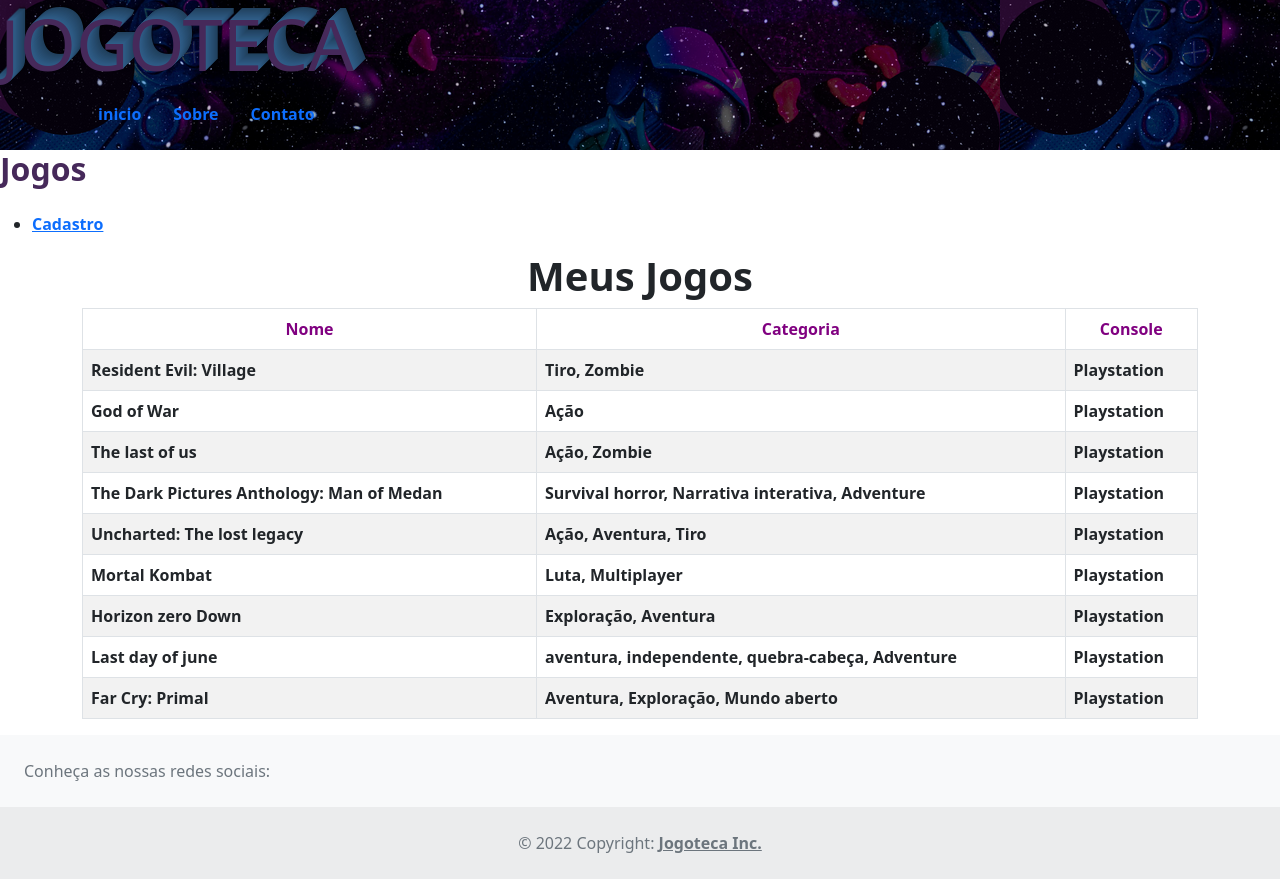
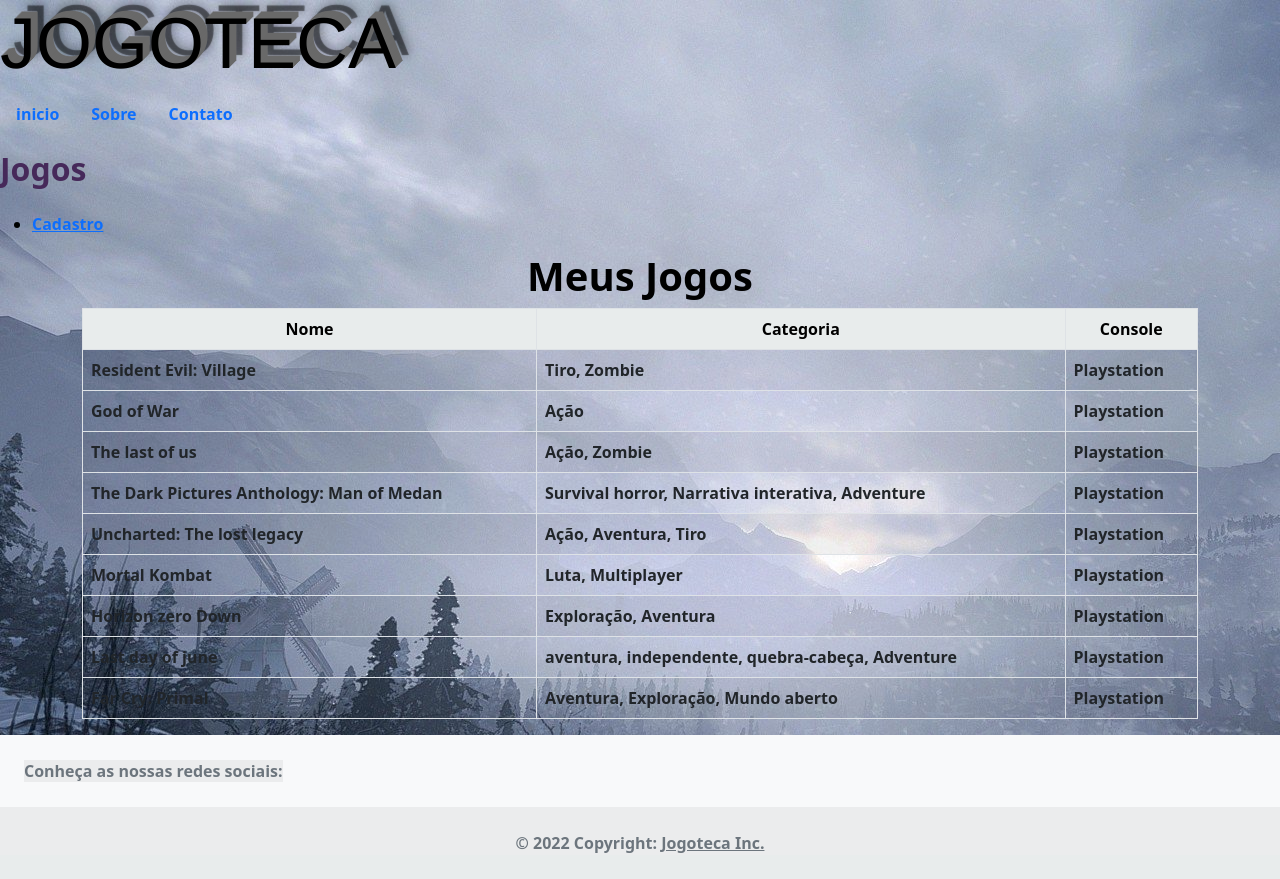
Before and after one commit to gabriellegad/jogoteca-2, a Flask app: page / in a window 1280 px wide. After the commit the page ends 853 px from the top, so only its background shows below. Run offline with Flask 2, Linux system fonts and the light colour scheme.

Commit message:
importante

```diff
--- a/main.py
+++ b/main.py
@@ -1,7 +1,6 @@
 from flask import Flask, render_template, request
 
-
-class Jogo:
+class Jogo :
     def __init__(self, nome, categoria, console):
         self.nome = nome
         self.categoria = categoria
@@ -26,7 +25,7 @@
 lista = [jogo1, jogo2, jogo3, jogo4, jogo5, jogo6, jogo7, jogo8, jogo9]
 
 app = Flask(__name__)
-
+app.secret_key = 'gad'
 
 @app.route('/')
 def ola():
@@ -37,6 +36,9 @@
 def novo():
     return render_template('novo.html', titulo='Meus Jogos')
 
+@app.route('/sobre')
+def sobre():
+    return render_template('novo.html', titulo='Meus Jogos')
 
 @app.route('/criar', methods=[
     "post",
@@ -49,6 +51,26 @@
     lista.append(jogo)
     return render_template('lista.html', titulo="Jogos", jogos=lista)
 
+@app.route('/login', methods=['GET', 'POST'])
+def login():
+  if request.method == 'POST':
+    email = request.form['email']
+    senha = request.form['senha']
+    usuario = usuarios.buscar(email, senha)
+    if usuario is None:
+      flash('Usuário/Senha inválidos.')
+    else:
+      session['usuario_email'] = usuario.email
+      session['usuario_email'] = usuario.nome
+      return redirect(url_for('index'))
+  return render_template('login.html')
+
+@app.route('/logout', methods=['POST'])
+def logout():
+  session.pop('usuario_email', None)
+  session.pop('usuario_nome', None)
+  return redirect(url_for('index'))
+
 
 # Esse código é para quando for rodar no Replit
 app.run(host='0.0.0.0', debug=True)
--- a/static/jogo.css
+++ b/static/jogo.css
@@ -1,27 +1,34 @@
+body {
+  background-image: url("evil.png");
+  height: 11px;
+
+}
+
 .cabecalho{
-  background-image: url("games.png");
+  background-image: url("evil.png");
   height: 150px;
+
 }
 
 .container {
   font-weight: 600;
 }
+.container_a {
+  text-align: center;
+  font-weight: bold;
+}
 .display-2{
-  color: #46295A;
+  color: black;
   font-weight: 400;
-   text-shadow:
-    1px -1px 0 #2f5d87,
-      2px -2px 0 #2e5a83,
-      3px -3px 0 #2d5880,
-      4px -4px 0 #2b557c,
-      5px -5px 0 #2a5378,
-      6px -6px 0 #295074,
-      7px -7px 0 #274d71,
-      8px -8px 0 #264b6d,
-      9px -9px 0 #254869,
-      10px -10px 0 #234665,
-      11px -11px 0 #224361,
-      12px -12px 0 #21405e,
+  font-family:  "Gill Sans Extrabold", Helvetica, sans-serif;
+  text-shadow:
+    1px -1px 0 #696969,
+      2px -2px 0 #696969,
+      3px -3px 0 #696969,
+      4px -4px 0 #696969,
+      5px -5px 0 #696969,
+      6px -6px 0 #696969,
+      7px -7px 0 #696969,
       13px -13px 12px rgba(0, 0, 0, 0.55),
       13px -13px 1px rgba(0, 0, 0, 0.5);
 }
@@ -35,6 +42,9 @@
   min-height: 100vh;
   display: flex;
   flex-flow: column;
+
+  color: black;
+  font-weight: bold;
 }
 
 footer {
@@ -42,13 +52,14 @@
 }
 
 .thead-default {
-  color: purple;
+  color: black;
   text-align: center;
+  background: #E8ECEC;
 }
 
 .b {
   text-align: center;
-  font-weight: 700;
+  font-weight: 800;
 }
 
 .u {
--- a/templates/base.html
+++ b/templates/base.html
@@ -13,7 +13,7 @@
     <div class="cabecalho">
       <h1 class="display-2">JOGOTECA</h1>
 
-  <main class="container">
+  <main class="container_a">
     <ul class="nav">
       <a href="/" class="nav-link">inicio</a>
       <a href="#" class="nav-link">Sobre</a>
@@ -29,7 +29,7 @@
   <footer class="mt-auto bg-light text-muted">
     <section class="p-4 d-flex justify-content-center justify-content-between">
       <div class="me-5">
-        <span>Conheça as nossas redes sociais:</span>
+        <span style="background-color: rgba(0, 0, 0, 0.05); height: 20px;">Conheça as nossas redes sociais:</span>
       </div>
       <div>
       <a href="" class="me-4 text-reset">
@@ -47,7 +47,7 @@
     </div>
     </section>
 
-    <div class="text-center p-4" style="background-color: rgba(0, 0, 0, 0.05);">
+    <div class="text-center p-4" style="background-color: rgba(0, 0, 0, 0.05); height: 20px;">
     © 2022 Copyright:
     <a class="text-reset fw-bold" href="#">Jogoteca Inc.</a>
     </div>
```
Also changed, not shown: templates/login.html (added, +16 -0 lines), templates/usuarios.py (added, +24 -0 lines), static/evil.png (added).
